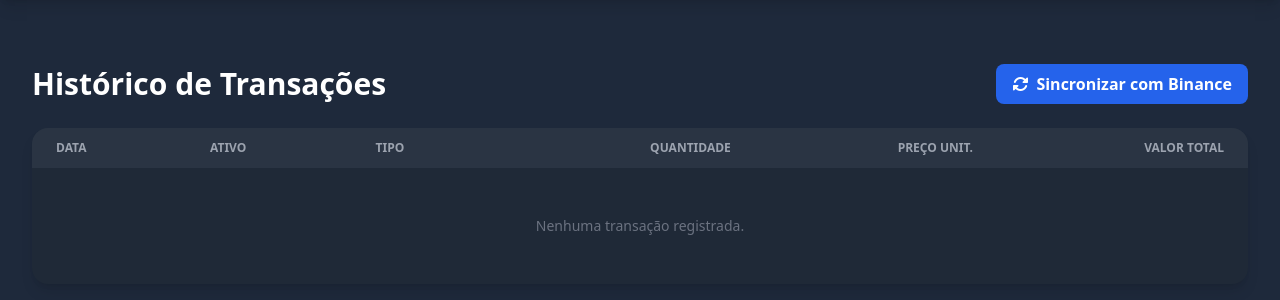
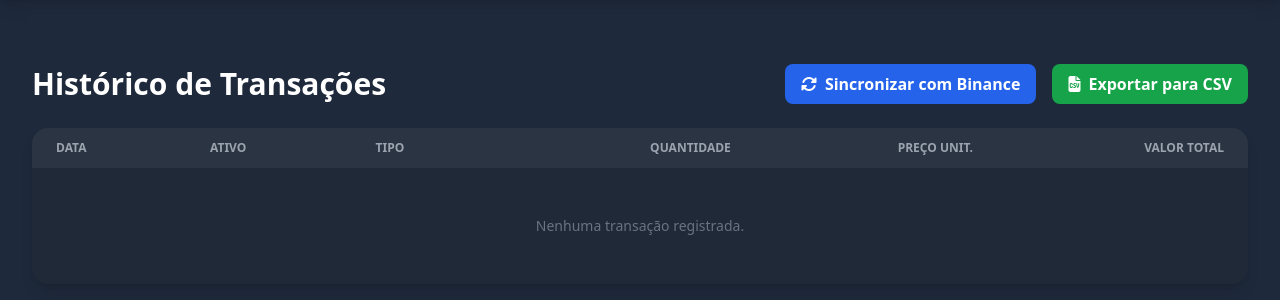
Before and after one commit to netoalmanca/crypto_trader, a Django app: template templates/core/transaction_history.html in a window 1280 px wide. Shown: the part 64-364 px from the top of the page. Run offline with Django 4.2, Linux system fonts and the light colour scheme; the template is opened without the code that fills it, so the values that code supplies are empty; some libraries are stand-ins or nearby versions.

Commit message:
Botão para exportação do histórico para scv

```diff
--- a/core/urls.py
+++ b/core/urls.py
@@ -15,12 +15,14 @@ urlpatterns = [
     # Profile, Info & Transactions
     path('profile/api-keys/', views.update_api_keys_view, name='update_api_keys'),
     path('profile/reset/', views.reset_portfolio_view, name='reset_portfolio'),
-    path('profile/recalculate/', views.recalculate_holdings_view, name='recalculate_holdings'), # NOVA ROTA
+    path('profile/recalculate/', views.recalculate_holdings_view, name='recalculate_holdings'),
     path('cryptocurrencies/', views.cryptocurrency_list_view, name='cryptocurrency_list'),
     path('cryptocurrency/<str:symbol>/', views.cryptocurrency_detail_view, name='cryptocurrency_detail'),
     path('transactions/history/', views.transaction_history_view, name='transaction_history'),
     path('transactions/add/', views.add_transaction_view, name='add_transaction'),
     path('transactions/sync/', views.sync_binance_trades_view, name='sync_trades'),
+    # NOVA ROTA PARA EXPORTAÇÃO
+    path('transactions/export/', views.export_transactions_csv_view, name='export_transactions_csv'),
     path('open-orders/', views.open_orders_view, name='open_orders'),
 
     # Trading
--- a/templates/core/transaction_history.html
+++ b/templates/core/transaction_history.html
@@ -4,13 +4,20 @@
 
 {% block content %}
 <div class="container mx-auto px-4 py-8">
-    <div class="flex justify-between items-center mb-6">
+    <div class="flex flex-wrap gap-4 justify-between items-center mb-6">
         <h1 class="text-3xl font-bold text-white">{% trans "Histórico de Transações" %}</h1>
-        <a href="{% url 'core:sync_trades' %}" id="sync-button" class="btn-primary !w-auto bg-blue-600 hover:bg-blue-500 text-white font-bold py-2 px-4 rounded-lg transition duration-300">
-            <div class="spinner !border-t-white !border-r-transparent !border-b-transparent !border-l-transparent"></div>
-            <i class="fas fa-sync-alt mr-2 icon"></i>
-            <span class="btn-text">{% trans "Sincronizar com Binance" %}</span>
-        </a>
+        <div class="flex flex-wrap gap-4">
+            <a href="{% url 'core:sync_trades' %}" id="sync-button" class="btn-primary !w-auto bg-blue-600 hover:bg-blue-500 text-white font-bold py-2 px-4 rounded-lg transition duration-300">
+                <div class="spinner !border-t-white !border-r-transparent !border-b-transparent !border-l-transparent"></div>
+                <i class="fas fa-sync-alt mr-2 icon"></i>
+                <span class="btn-text">{% trans "Sincronizar com Binance" %}</span>
+            </a>
+            <a href="{% url 'core:export_transactions_csv' %}" id="export-button" class="btn-primary !w-auto bg-green-600 hover:bg-green-500 text-white font-bold py-2 px-4 rounded-lg transition duration-300">
+                <div class="spinner !border-t-white !border-r-transparent !border-b-transparent !border-l-transparent"></div>
+                <i class="fas fa-file-csv mr-2 icon"></i>
+                <span class="btn-text">{% trans "Exportar para CSV" %}</span>
+            </a>
+        </div>
     </div>
 
     <div class="bg-gray-800 rounded-2xl shadow-lg overflow-hidden">
@@ -90,10 +97,29 @@ document.addEventListener('DOMContentLoaded', function() {
             const icon = this.querySelector('.icon');
 
             this.classList.add('loading');
-            this.style.pointerEvents = 'none'; // Desabilita o link via estilo
+            this.style.pointerEvents = 'none';
             if (icon) icon.style.display = 'none';
             if (buttonText) buttonText.textContent = 'Sincronizando...';
-            // Não precisamos de preventDefault() porque queremos que o link seja seguido
+        });
+    }
+
+    const exportButton = document.getElementById('export-button');
+    if (exportButton) {
+        exportButton.addEventListener('click', function(event) {
+            const buttonText = this.querySelector('.btn-text');
+            const icon = this.querySelector('.icon');
+
+            this.classList.add('loading');
+            this.style.pointerEvents = 'none';
+            if (icon) icon.style.display = 'none';
+            if (buttonText) buttonText.textContent = 'Gerando...';
+
+            setTimeout(() => {
+                 this.classList.remove('loading');
+                 this.style.pointerEvents = 'auto';
+                 if (icon) icon.style.display = 'inline-block';
+                 if (buttonText) buttonText.textContent = '{% trans "Exportar para CSV" %}';
+            }, 5000);
         });
     }
 });
```
Also changed, not shown: core/views.py (+42 -17 lines).
